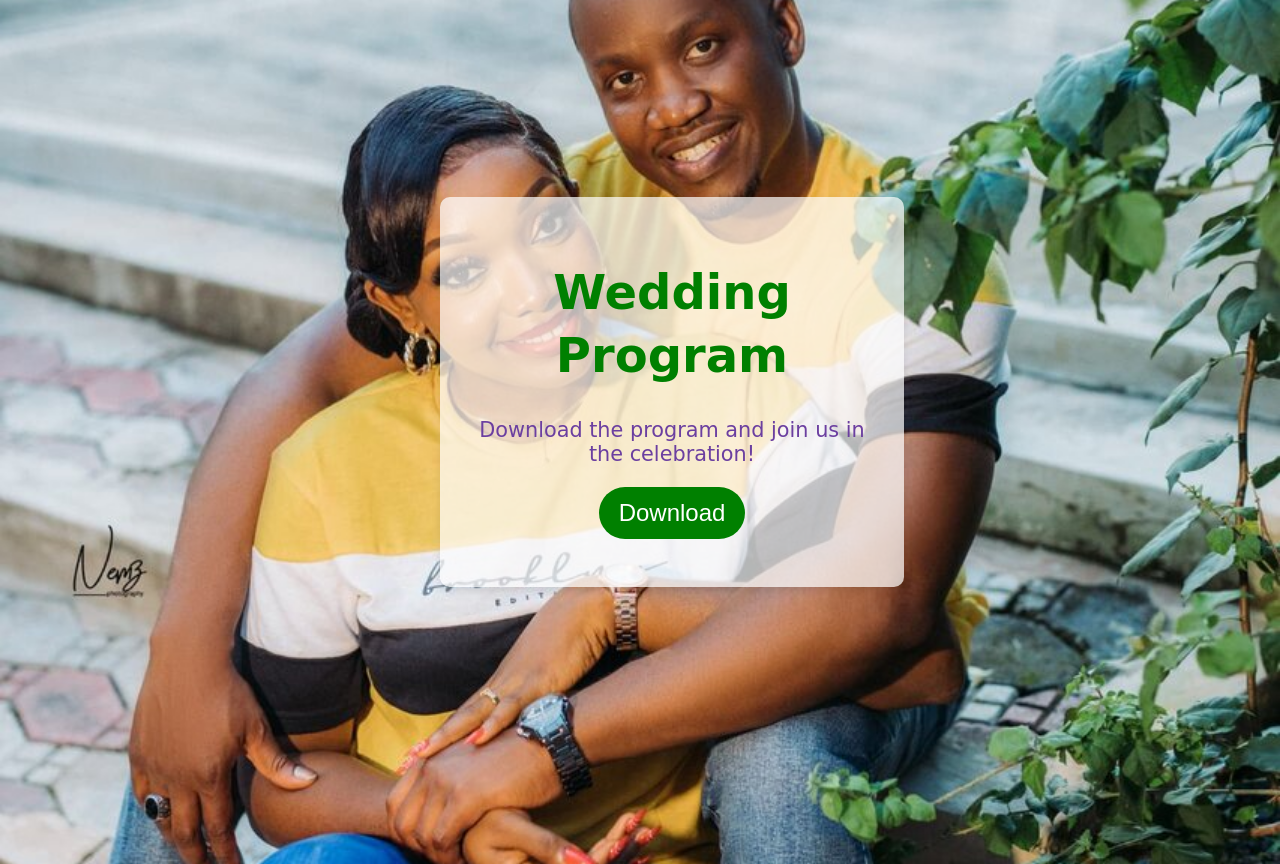
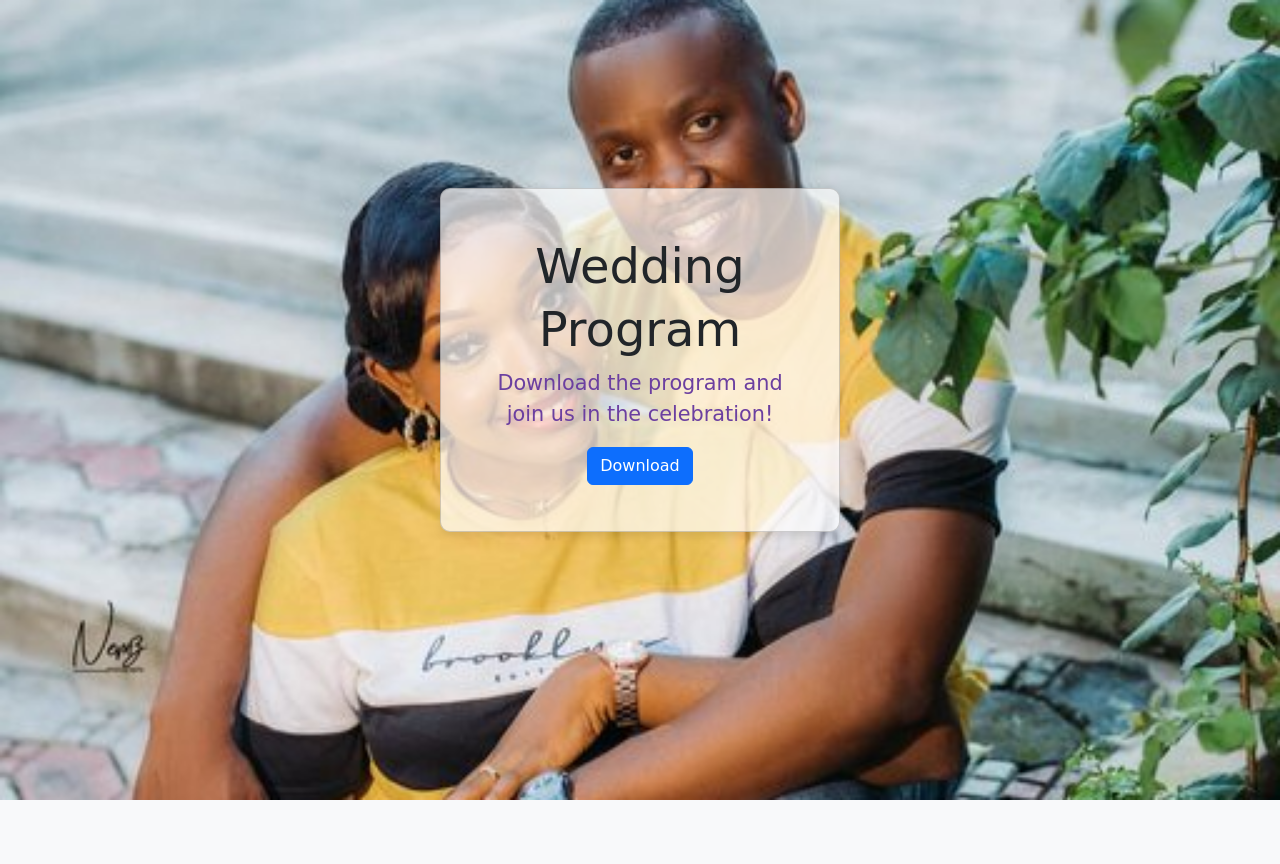
Before and after one commit to fudosman/sk-forever, a plain HTML site: page index.html in a window 1280 px wide. After the commit the page ends 800 px from the top, so only its background shows below. Drawn offline with nearby package versions, Linux system fonts and the light colour scheme.

Commit message:
code completed

```diff
--- a/css/style.css
+++ b/css/style.css
@@ -7,12 +7,12 @@
 body {
   font-family: 'Great Vibes', cursive;
   display: flex;
+  align-items: center;
   justify-content: center;
-  align-items: center;
   height: 100vh;
   margin: 0;
   padding: 2rem;
-  background-image: url("../media/rsz_2image-5.jpg");
+  background-image: url("../media/rsz_1image-6.jpg");
   background-repeat: no-repeat;
   background-size: cover;
   background-position: center center;
@@ -27,18 +27,18 @@ p {
 
 /* Card Styling */
 .card {
-  font-family: 'Great Vibes', cursive;
   background-color: rgba(255, 255, 255, 0.7);
   border-radius: 10px;
   box-shadow: 0 4px 8px rgba(0, 0, 0, 0.1);
-  padding: 8% 8% 12%;
-  /* Shortened padding properties */
+  padding: 30px;
+  /* Adjusted padding for Bootstrap card styling */
   text-align: center;
   transition: border 0.3s ease-in-out;
   margin-bottom: 5rem;
-  width: 110%;
+  width: 100%;
+  /* Adjusted width to 100% for responsiveness */
   max-width: 400px;
-  min-width: 200px;
+  /* Set a maximum width for the card */
 }
 
 .card:hover {
--- a/index.html
+++ b/index.html
@@ -4,19 +4,31 @@
     <meta charset="UTF-8" />
     <meta http-equiv="X-UA-Compatible" content="IE=edge" />
     <meta name="viewport" content="width=device-width, initial-scale=1.0" />
+    <link
+      href="https://cdn.jsdelivr.net/npm/bootstrap@5.3.2/dist/css/bootstrap.min.css"
+      rel="stylesheet"
+      integrity="sha384-T3c6CoIi6uLrA9TneNEoa7RxnatzjcDSCmG1MXxSR1GAsXEV/Dwwykc2MPK8M2HN"
+      crossorigin="anonymous"
+    />
     <link rel="stylesheet" href="./css/style.css" />
     <title>Wedding Reception</title>
   </head>
-  <body>
-    <div>
-      <div class="card">
-        <h1>Wedding Program</h1>
-        <p>Download the program and join us in the celebration!</p>
-        <button id="downloadBtn">Download</button>
+  <body class="bg-light">
+    <div
+      class="container d-flex align-items-center justify-content-center min-vh-100"
+    >
+      <div class="card text-center">
+        <div class="card-body">
+          <h1 class="card-title">Wedding Program</h1>
+          <p class="card-text">
+            Download the program and join us in the celebration!
+          </p>
+          <button id="downloadBtn" class="btn btn-primary">Download</button>
+        </div>
       </div>
-      <!-- Toast Container -->
-      <div id="toastContainer"></div>
     </div>
+    <!-- Toast Container -->
+    <div id="toastContainer"></div>
     <script src="./js/index.js"></script>
   </body>
 </html>
```
Also changed, not shown: media/rsz_1image-6.jpg (added).
